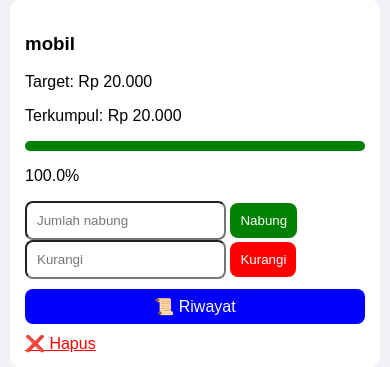
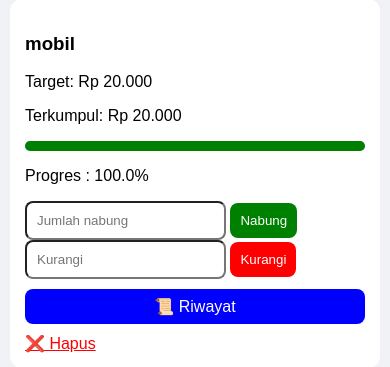
Before and after one commit to abdur135/tabungan-app, a Flask app: page / in a window 390 px wide. Shown: the part 273-640 px from the top of the page. Run offline with Flask 3, Linux system fonts and the light colour scheme; a user stored in the database is signed in; data comes from the database, SQL or seed files in the repository; both versions use the stored data as it was after the commit.

Commit message:
update UI mobile

```diff
--- a/templates/index.html
+++ b/templates/index.html
@@ -34,15 +34,15 @@
         <div class="bar" style="width: {{ persen }}%"></div>
     </div>
 
-    <p>{{ "%.1f"|format(persen) }}%</p>
+    <p>Progres : {{ "%.1f"|format(persen) }}%</p>
 
     <form action="/nabung/{{ t[0] }}" method="POST">
         <input type="number" name="jumlah" class="rupiah" placeholder="Jumlah nabung" required>
         <button>Nabung</button>
     </form>
     <form action="/kurang/{{ t[0] }}" method="POST">
-    <input type="text" name="jumlah" class="rupiah" placeholder="Kurangi" required>
-    <button style="background:red;">Kurangi</button>
+        <input type="number" name="jumlah" class="rupiah" placeholder="Kurangi" required>
+        <button style="background:red;">Kurangi</button>
     </form>
 
     <a href="/riwayat/{{ t[0] }}" class="btn-riwayat">📜 Riwayat</a>
```
Also changed, not shown: database.db.
